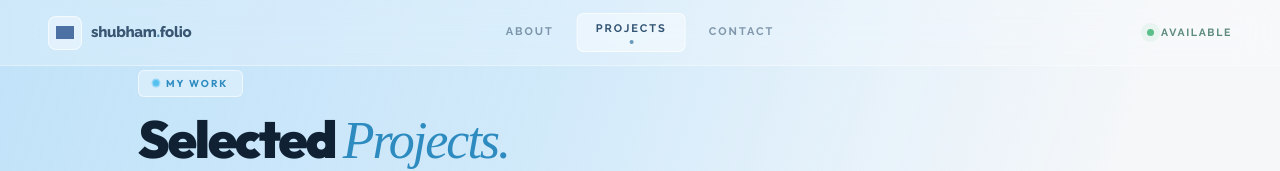
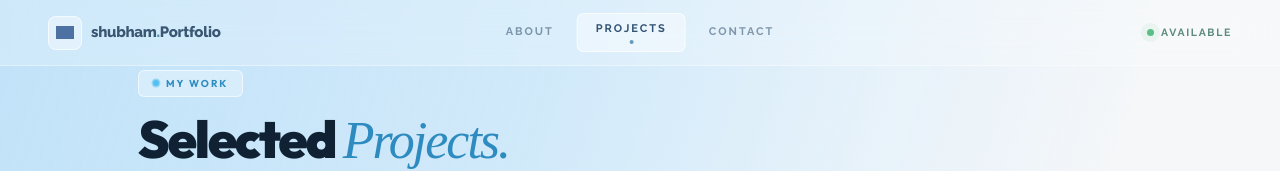
Before and after one commit to ShubhamVermaDev9/3D_portfolio-main, a React (Vite) app: page /projects in a window 1280 px wide. Shown: the top 171 px of the page. Built offline with nearby package versions, Linux system fonts and the light colour scheme; no server answers; grey boxes are pictures that could not be loaded; a web font is replaced by a local one.

Commit message:
Update App.jsx

```diff
--- a/src/components/Navbar.jsx
+++ b/src/components/Navbar.jsx
@@ -194,7 +194,7 @@ const Navbar = () => {
           <div className="nav-logo-box">
             <img src={logo} alt="logo" />
           </div>
-          <span className="nav-logo-text">shubham<span>.</span>folio</span>
+          <span className="nav-logo-text">shubham<span>.</span>Portfolio</span>
         </NavLink>
 
         <nav className="nav-links">
```
